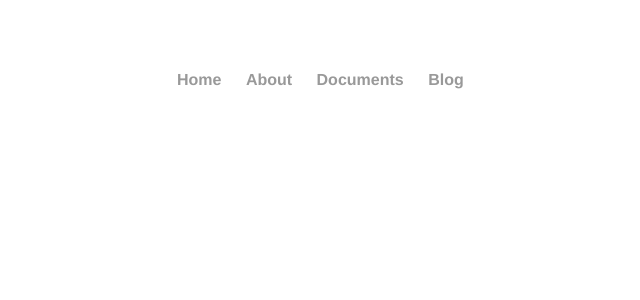
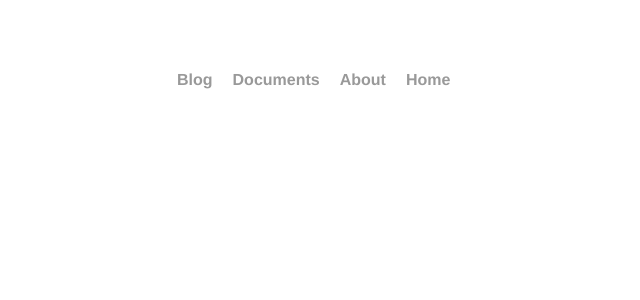
Before and after one commit to crisloma/crisloma.github.io, a Jekyll site: the page blog.html, which Jekyll copies as it is, in a window 1280 px wide. Shown: the top 300 px of the page, without its empty margins (31-671 px from the left). Built offline with Jekyll 4.4.1, drawn with Linux system fonts in a browser that asks for light colours.

Commit message:
Update main.css

```diff
--- a/css/main.css
+++ b/css/main.css
@@ -2,14 +2,29 @@
     margin: 60px auto;
     width: 70%;
 }
-nav ul, footer ul {
+nav ul {
+    font-family:'Helvetica', 'Trebuchet MS', 'Sans-Serif';
+    padding: 0px;
+    list-style: none;
+    font-weight: bold;
+
+}
+footer ul {
     font-family:'Helvetica', 'Trebuchet MS', 'Sans-Serif';
     padding: 0px;
     list-style: none;
     font-weight: bold;
 }
-nav ul li, footer ul li {
+nav ul li {
     display: inline;
+	float: right;
+    margin-right: 20px;
+
+
+}
+footer ul li {
+    display: inline;
+	float: center;
     margin-right: 20px;
 }
 a {
```
